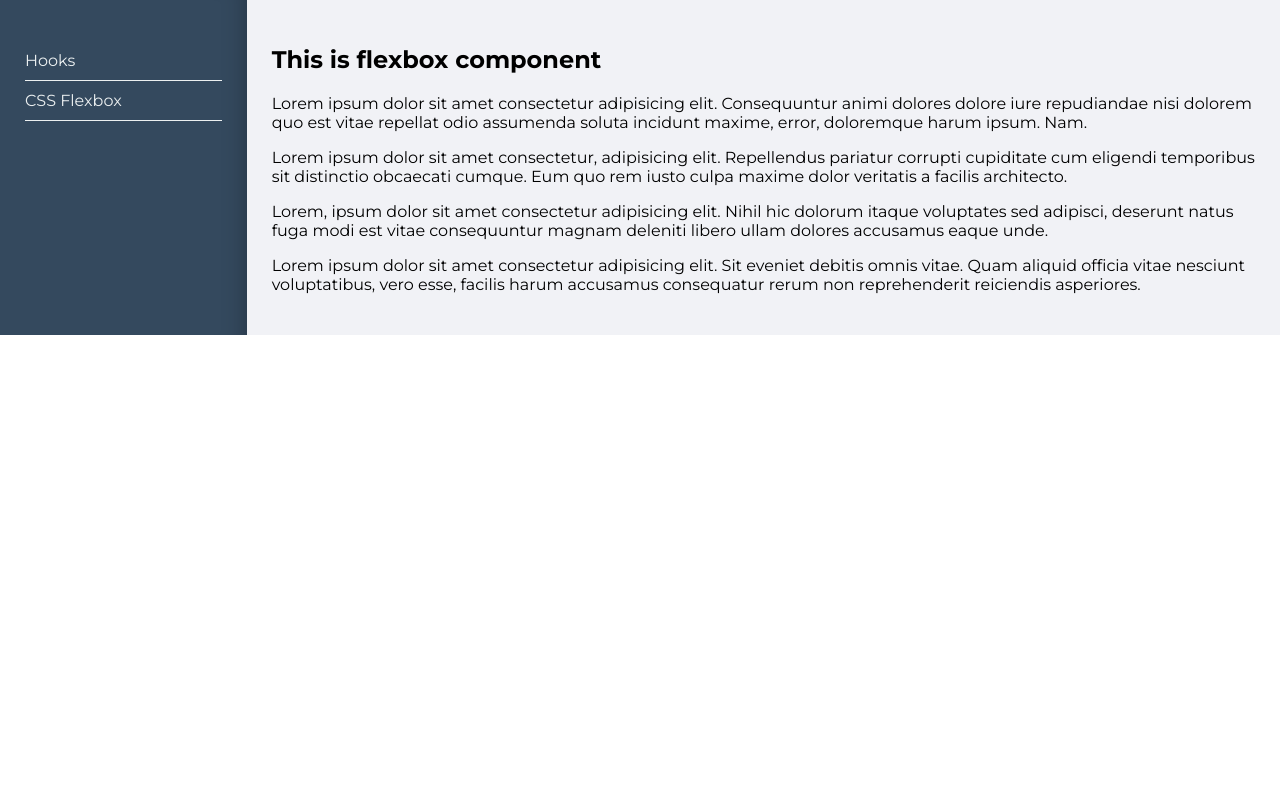
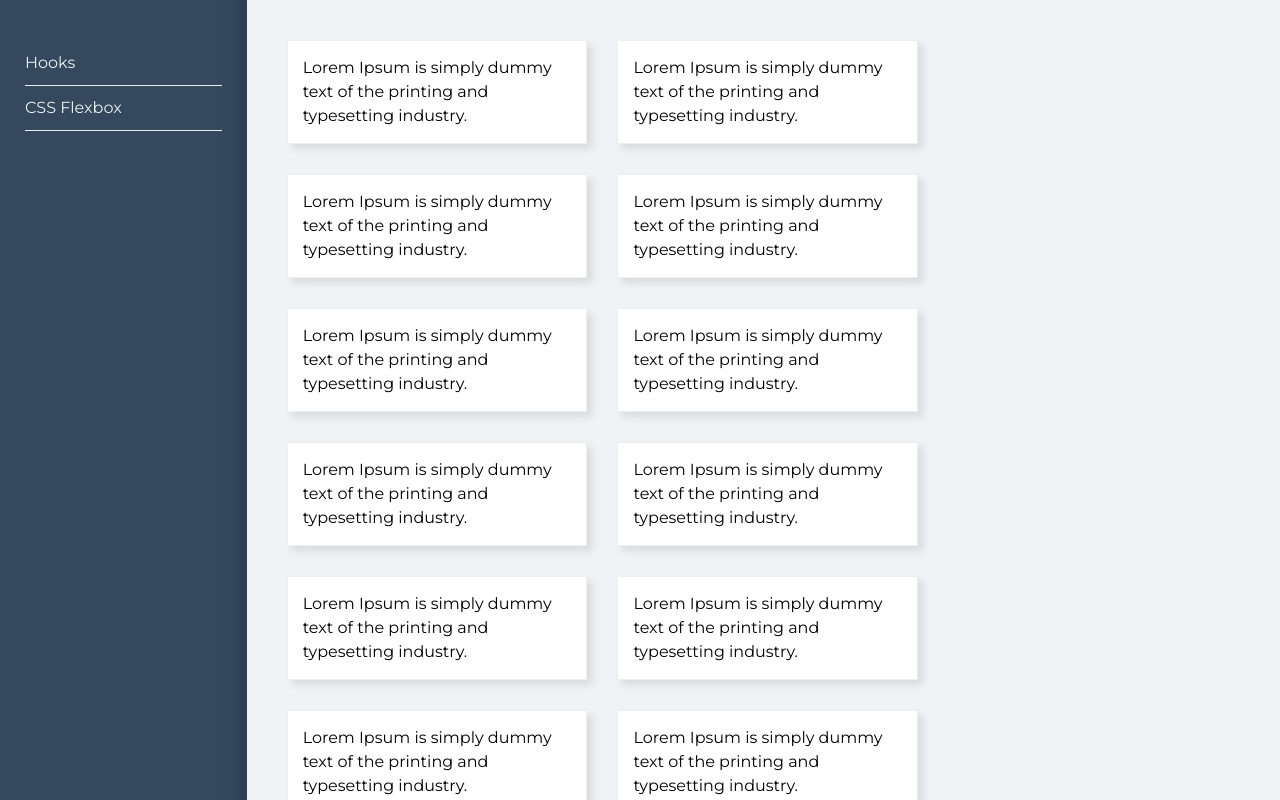
Before and after one commit to vishwakarmaranjeet/react-router-sample, a React (Create React App) app: page /flexbox in a window 1280 px wide. Shown: the top 800 px of the page. Built offline with nearby package versions, Linux system fonts and the light colour scheme.

Commit message:
flexbox code updated

```diff
--- a/src/App.css
+++ b/src/App.css
@@ -13,6 +13,12 @@ body {
   -webkit-font-smoothing: antialiased;
   -moz-osx-font-smoothing: grayscale;
   font-weight: 400;
+  font-size: 16px;
+  line-height: 24px;
+}
+body p{
+  margin: 0;
+  padding: 0;
 }
 .App {
   text-align: center;
@@ -104,3 +110,18 @@ input, button, textarea{
   background-color: #f1f2f6;
   padding: 25px;
 }
+.flex-container{
+  display: flex;
+  flex-direction: row;
+  flex-wrap: wrap;
+  align-items: center;
+  justify-content: left;
+}
+.flex-container .flex-item{
+  width: 27.333%;
+  margin:15px;
+  padding: 15px;
+  border:1px solid #eee;
+  background-color: #fff;
+  box-shadow:5px 5px 8px rgba(0, 0, 0, 0.10);
+}
--- a/src/components/Flexbox.jsx
+++ b/src/components/Flexbox.jsx
@@ -3,11 +3,13 @@ import Wrapper from './Hoc/Wrapper'
 const Flexbox = ()=>{
     return (
         <Wrapper>
-            <h1>This is flexbox component</h1>
-            <p>Lorem ipsum dolor sit amet consectetur adipisicing elit. Consequuntur animi dolores dolore iure repudiandae nisi dolorem quo est vitae repellat odio assumenda soluta incidunt maxime, error, doloremque harum ipsum. Nam.</p>
-            <p>Lorem ipsum dolor sit amet consectetur, adipisicing elit. Repellendus pariatur corrupti cupiditate cum eligendi temporibus sit distinctio obcaecati cumque. Eum quo rem iusto culpa maxime dolor veritatis a facilis architecto.</p>
-            <p>Lorem, ipsum dolor sit amet consectetur adipisicing elit. Nihil hic dolorum itaque voluptates sed adipisci, deserunt natus fuga modi est vitae consequuntur magnam deleniti libero ullam dolores accusamus eaque unde.</p>
-            <p>Lorem ipsum dolor sit amet consectetur adipisicing elit. Sit eveniet debitis omnis vitae. Quam aliquid officia vitae nesciunt voluptatibus, vero esse, facilis harum accusamus consequatur rerum non reprehenderit reiciendis asperiores.</p>
+            <div className="flex-container">
+                {[...Array(20)].map((x, i) => (
+                 <div className="flex-item">
+                     <p>Lorem Ipsum is simply dummy text of the printing and typesetting industry.</p>
+                 </div>
+                ))}
+            </div>
         </Wrapper>
     )
 }
```
